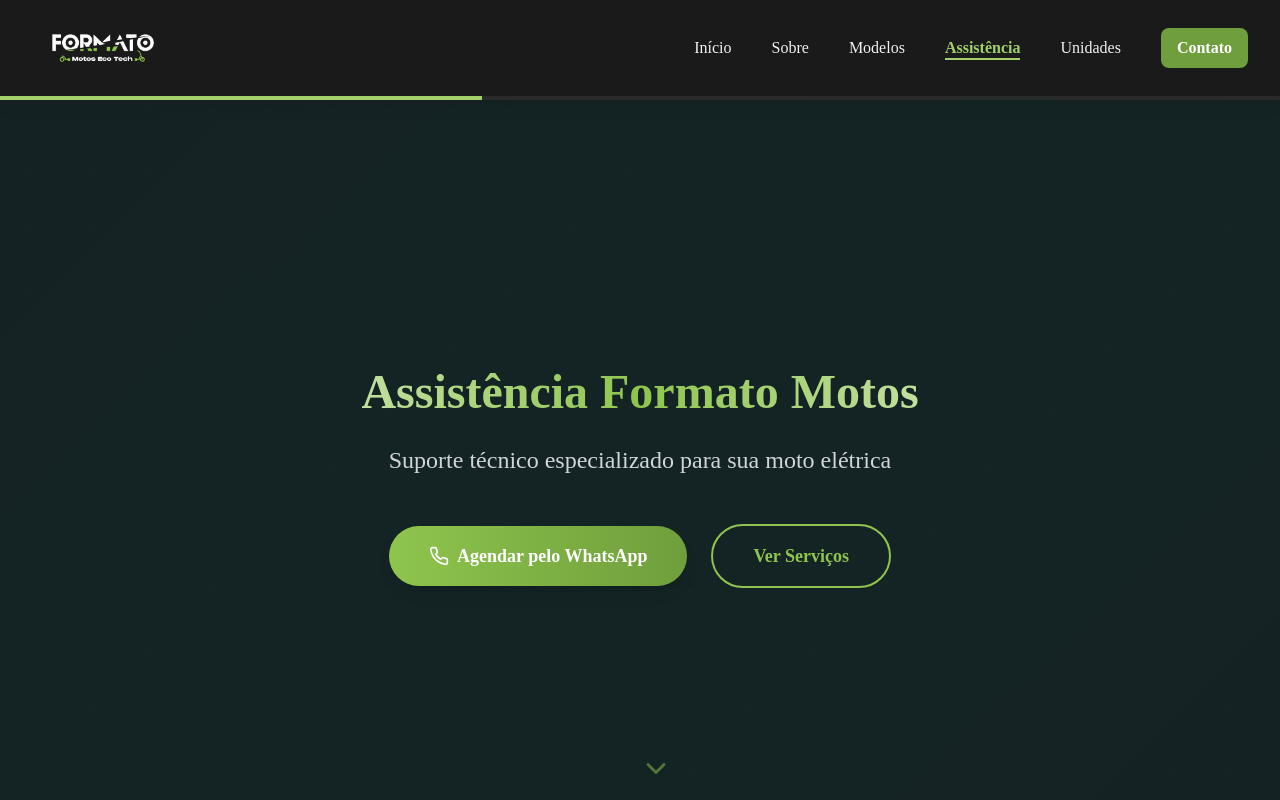
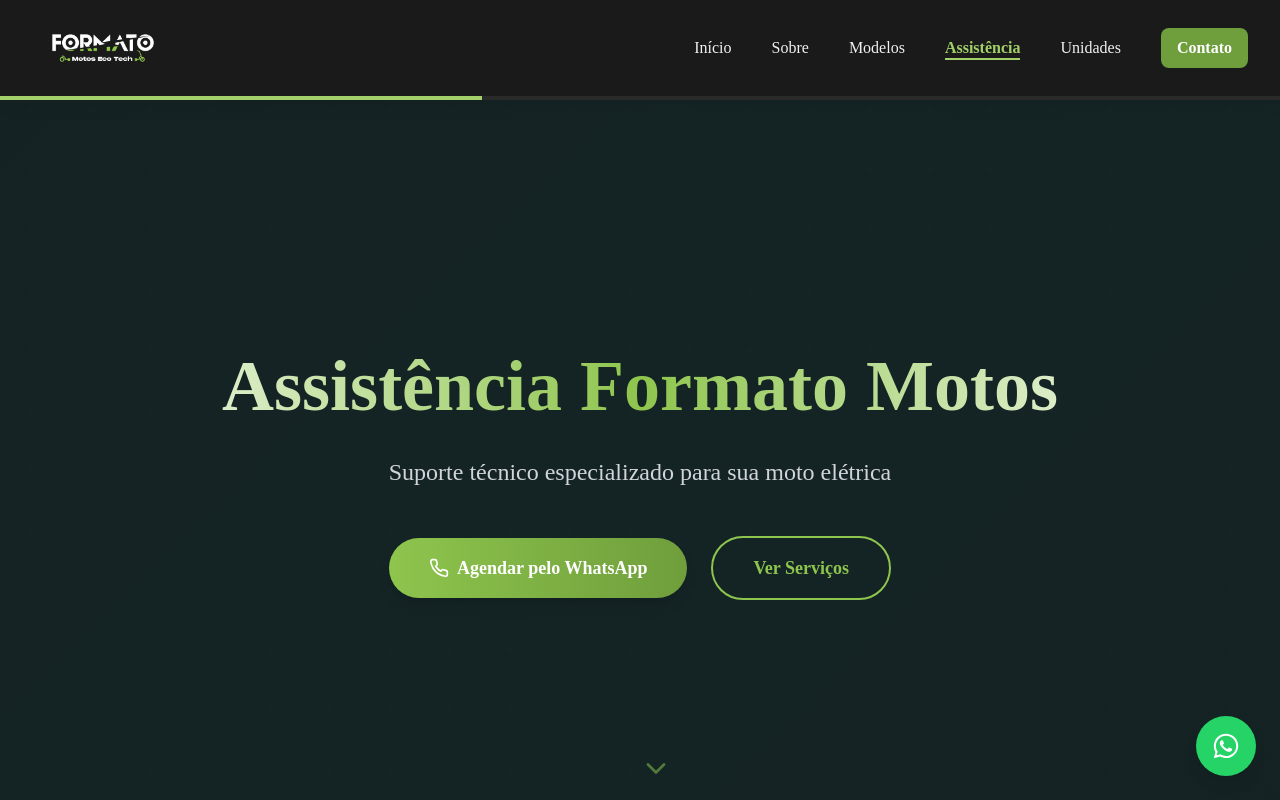
Before and after one commit to BrennoHS/new-formato-motos, a React (Vite) app: page /assistencia in a window 1280 px wide. Shown: the top 800 px of the page. Built offline with nearby package versions, Linux system fonts and the light colour scheme; the HTML template or start-up script is replaced by a standard one; a web font is replaced by a local one.

Commit message:
corrigido footer

```diff
--- a/src/App.jsx
+++ b/src/App.jsx
@@ -7,6 +7,7 @@
 import Unidades from "./pages/Unidades"
 import Assistencia from "./pages/Assistencia"
 import Contato from "./pages/Contato"
+import WhatsappButton from "./components/WhatsappButton"
 
 export default function App() {
   return (
@@ -22,6 +23,7 @@
           <Route path="/contato" element={<Contato />} />
         </Routes>
       </main>
+      <WhatsappButton/>
       <Footer />
     </Router>
   )
--- a/src/components/AssistanceContent.jsx
+++ b/src/components/AssistanceContent.jsx
@@ -110,10 +110,9 @@
           </motion.div>
 
           <motion.h1
-            className="text-3xl sm:text-4xl md:text-5xl lg:text-5xl font-bold mb-6 sm:mb-8 bg-gradient-to-r from-white via-[#8ec54d] to-white bg-clip-text text-transparent leading-tight"
-            initial={{ opacity: 0, y: 30 }}
-            animate={{ opacity: 1, y: 0 }}
-            transition={{ delay: 0.1, duration: 0.8 }}
+            className="text-4xl sm:text-5xl md:text-6xl lg:text-7xl font-bold mb-6 bg-gradient-to-r from-white via-[#8ec54d] to-white bg-clip-text text-transparent leading-tight"
+            variants={floatingVariants}
+            animate="animate"
           >
             Assistência Formato Motos
           </motion.h1>
--- a/src/components/HomeContent.jsx
+++ b/src/components/HomeContent.jsx
@@ -163,7 +163,7 @@
           >
             <motion.img
               src={formatoImg}
-              className="w-96 sm:w-80 md:w-96 lg:w-[46rem] max-w-full h-auto mx-auto cursor-pointer transition-all duration-500 ease-in-out hover:drop-shadow-2xl"
+              className="mt-18 w-96 sm:w-80 md:w-96 lg:w-[46rem] max-w-full h-auto mx-auto cursor-pointer transition-all duration-500 ease-in-out hover:drop-shadow-2xl"
               alt="Logo Formato Motos"
               initial={{ opacity: 0, scale: 0.8 }}
               animate={{ opacity: 1, scale: 1 }}
@@ -185,7 +185,7 @@
           </motion.h1>
 
           <motion.p
-            className="text-lg sm:text-xl md:text-2xl lg:text-2xl mb-8 sm:mb-12 text-gray-300 max-w-4xl mx-auto leading-relaxed px-4"
+            className="text-lg sm:text-xl md:text-2xl lg:text-2xl mb-8 sm:mb-10 text-gray-300 max-w-4xl mx-auto leading-relaxed px-4"
             initial={{ opacity: 0, y: 30 }}
             animate={{ opacity: 1, y: 0 }}
             transition={{ delay: 0.5, duration: 0.8 }}
--- /dev/null
+++ b/src/components/WhatsappButton.jsx
@@ -0,0 +1,27 @@
+import React from 'react';
+import { FaWhatsapp } from 'react-icons/fa';
+
+const WhatsAppButton = () => {
+  // --- INFORMAÇÕES CONFIGURÁVEIS ---
+  const phoneNumber = '5535999998888'; // Insira seu número com código do país (55 para Brasil)
+  const message = 'Olá! Gostaria de mais informações sobre seus produtos.'; // Mensagem pré-definida
+
+  // Codifica a mensagem para ser usada na URL
+  const encodedMessage = encodeURIComponent(message);
+
+  const whatsappUrl = `https://wa.me/${phoneNumber}?text=${encodedMessage}`;
+
+  return (
+    <a
+      href={whatsappUrl}
+      target="_blank"
+      rel="noopener noreferrer"
+      className="fixed bottom-6 right-6 z-50 bg-[#25D366] text-white p-4 rounded-full shadow-lg transition-all duration-300 ease-in-out transform hover:scale-110 hover:text-[#1a1a1a]"
+      aria-label="Fale conosco pelo WhatsApp"
+    >
+      <FaWhatsapp size={28} />
+    </a>
+  );
+};
+
+export default WhatsAppButton;
```
